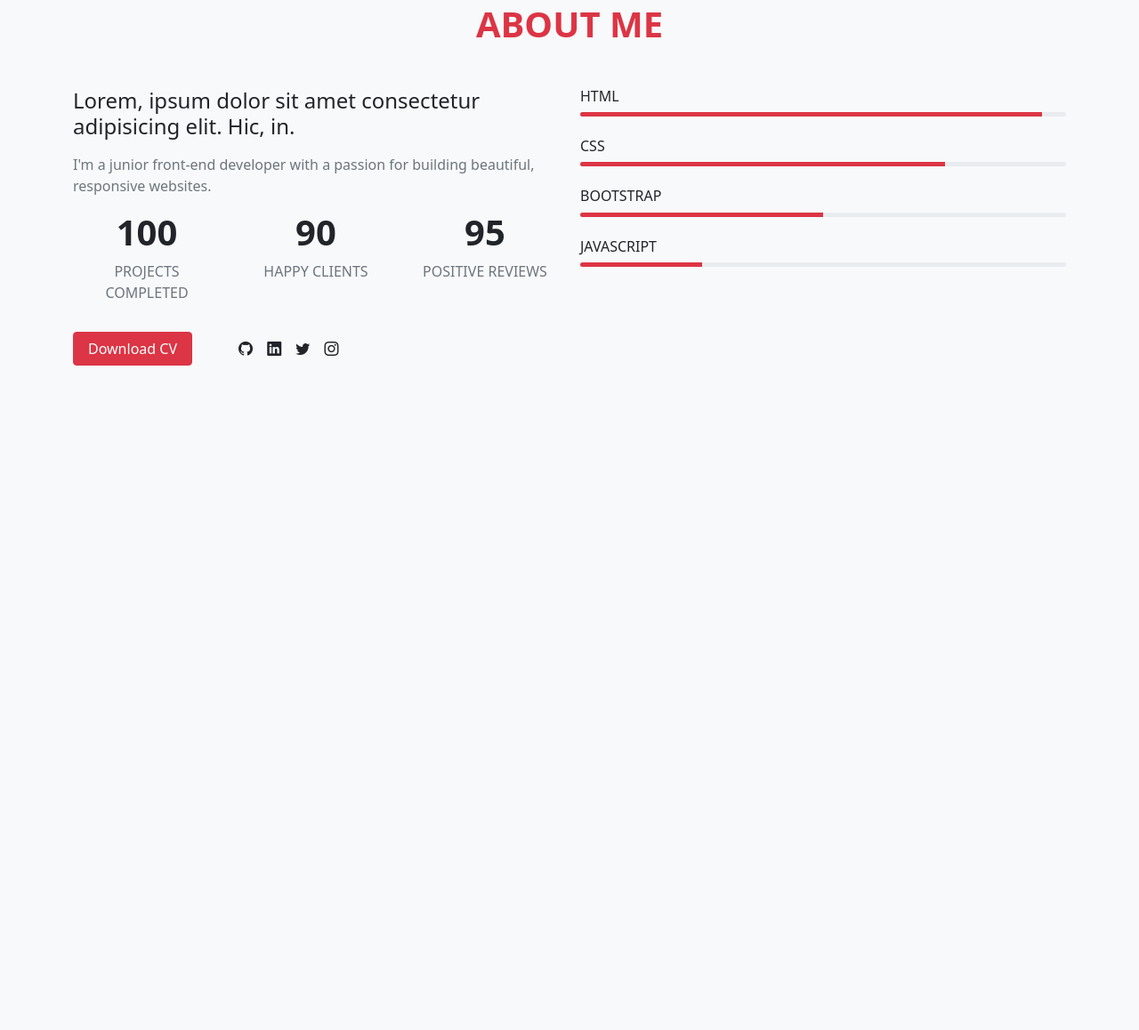
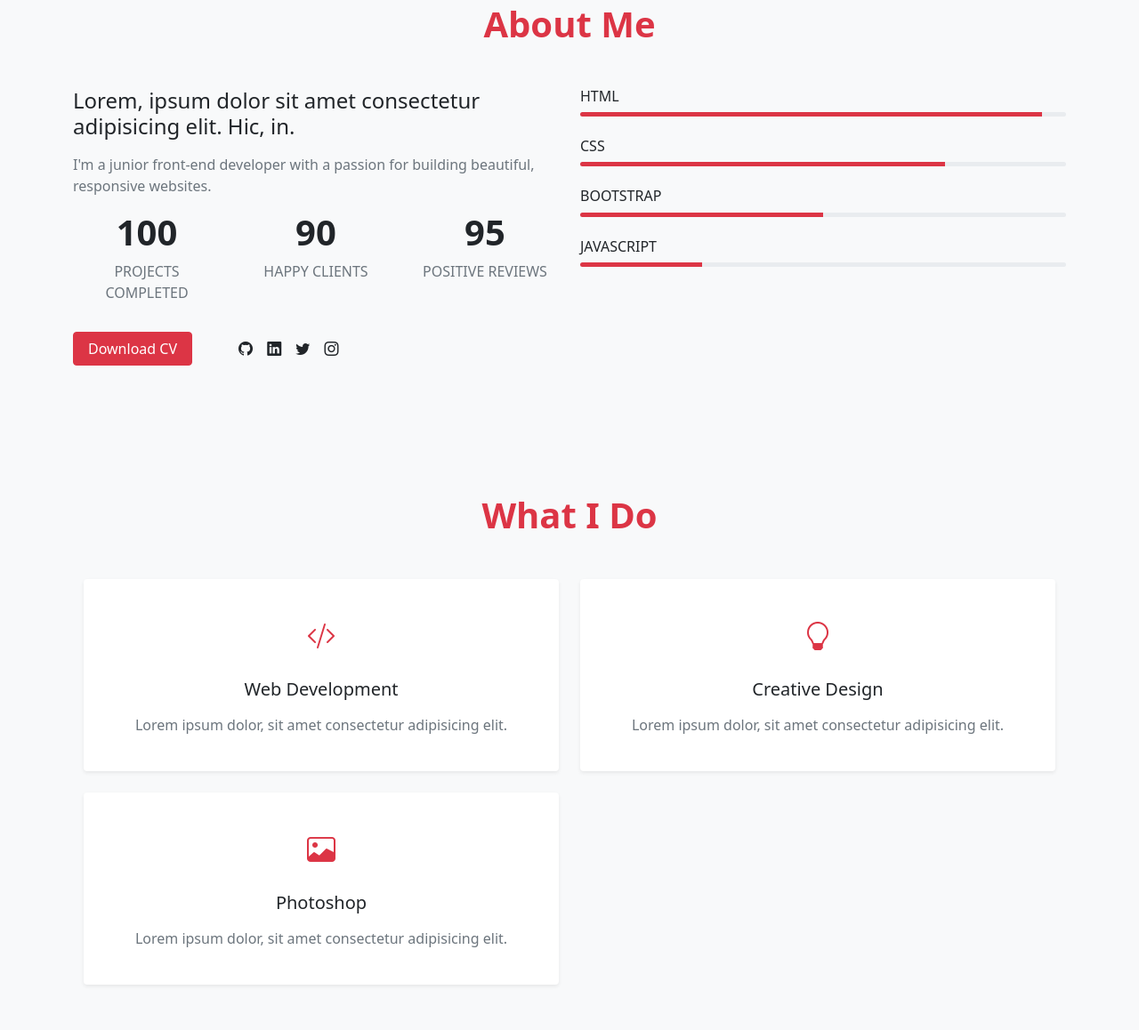
Before and after one commit to MartinFlischman/bootstrap-portfolio-mockup, a plain HTML site: page index.html in a window 1280 px wide. Shown: the part 965-2123 px from the top of the page at 89% size. Before the commit the page ends 1448 px from the top, so only its background shows below. Drawn offline with nearby package versions, Linux system fonts and the light colour scheme.

Commit message:
Services section
- Services section was added.

```diff
--- a/index.html
+++ b/index.html
@@ -77,7 +77,7 @@
 				<div class="row justify-content-center">
 					<div class="col-lg-8">
 						<div class="section-title text-center">
-							<h2 class="fw-bold mb-5 fs-1 text-uppercase text-danger">
+							<h2 class="fw-bold mb-5 fs-1 text-danger">
 								About Me
 							</h2>
 						</div>
@@ -193,6 +193,43 @@
 			</div>
 		</section>
 
+		<!-- Service Section -->
+		<section class="services py-5" id="services">
+			<div class="container-lg py-4">
+				<div class="row justify-content-center">
+					<div class="col-lg-8">
+						<div class="section-title text-center">
+							<h2 class="fw-bold mb-5 fs-1 text-danger">
+								What I Do
+							</h2>
+						</div>
+					</div>
+					<div class="row text-center">
+						<div class="col-md-6 col-g-4 mb-4">
+							<div class="service-item shadow-sm p-4 rounded bg-white">
+								<div class="icon my-3 text-danger fs-2"><i class="bi bi-code-slash"></i></div>
+								<h3 class="fs-5 py-2">Web Development</h3>
+								<p class="text-muted">Lorem ipsum dolor, sit amet consectetur adipisicing elit.</p>
+							</div>
+						</div>
+						<div class="col-md-6 col-g-4 mb-4">
+							<div class="service-item shadow-sm p-4 rounded bg-white">
+								<div class="icon my-3 text-danger fs-2"><i class="bi bi-lightbulb"></i></div>
+								<h3 class="fs-5 py-2">Creative Design</h3>
+								<p class="text-muted">Lorem ipsum dolor, sit amet consectetur adipisicing elit.</p>
+							</div>
+						</div>
+						<div class="col-md-6 col-g-4 mb-4">
+							<div class="service-item shadow-sm p-4 rounded bg-white">
+								<div class="icon my-3 text-danger fs-2"><i class="bi bi-image"></i></div>
+								<h3 class="fs-5 py-2">Photoshop</h3>
+								<p class="text-muted">Lorem ipsum dolor, sit amet consectetur adipisicing elit.</p>
+							</div>
+						</div>
+					</div>
+			</div>
+		</section>
+
 		<script src="js/bootstrap.bundle.min.js"></script>
 	</body>
 </html>
```
